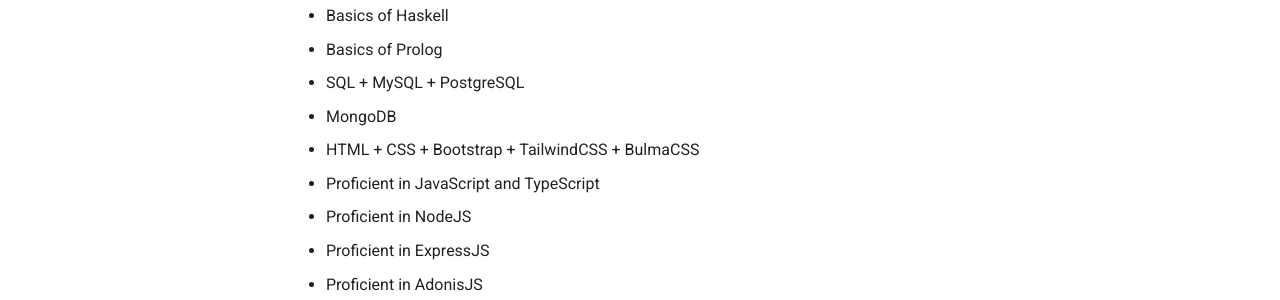
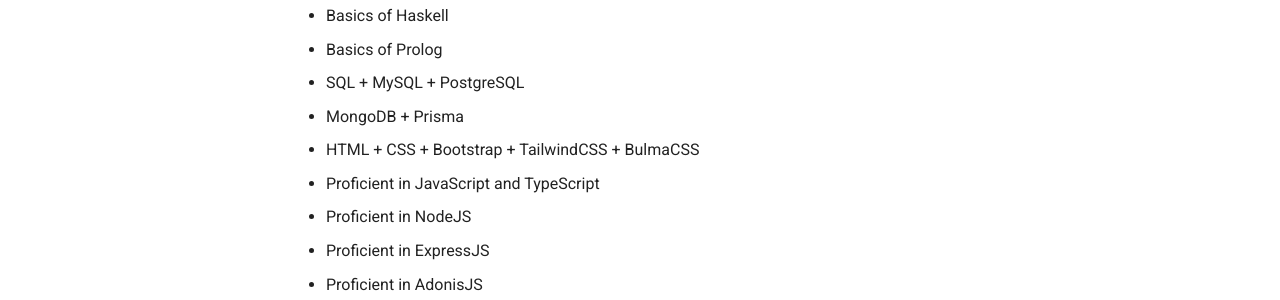
Before and after one commit to roddas/roddas, an MkDocs documentation site: the page built from docs/swe/swe_hard_skills.md, in a window 1280 px wide and 1245 px high. Shown: the part 703-1003 px from the top of the window. Built offline with MkDocs 1.6.1 and Material for MkDocs 9.7.7, drawn with Linux system fonts in a browser that asks for light colours.

Commit message:
little updates

```diff
--- a/docs/swe/swe_hard_skills.md
+++ b/docs/swe/swe_hard_skills.md
@@ -23,7 +23,7 @@
     <li>Basics of Haskell</li>
     <li>Basics of Prolog</li>
     <li>SQL + MySQL + PostgreSQL</li>
-    <li>MongoDB</li>
+    <li>MongoDB + Prisma</li>
     <li>HTML + CSS + Bootstrap + TailwindCSS + BulmaCSS</li>
     <li>Proficient in JavaScript and TypeScript</li>
     <li>Proficient in NodeJS</li>
```
Also changed, not shown: docs/swe/swe_projects.md (+1 -1 lines).
